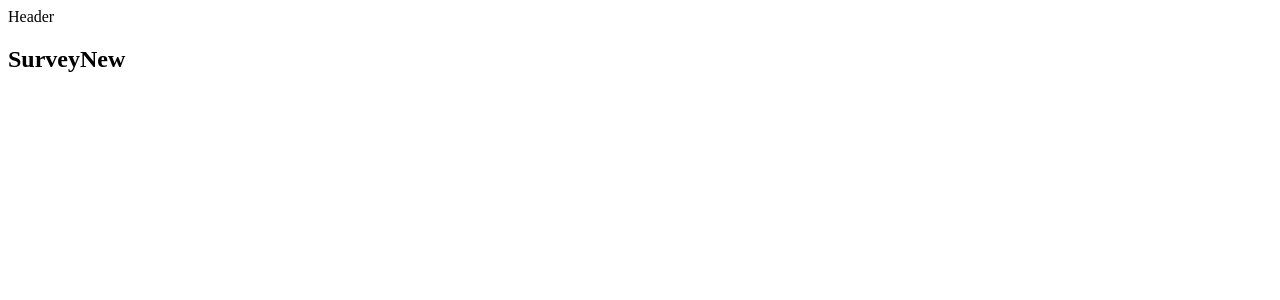
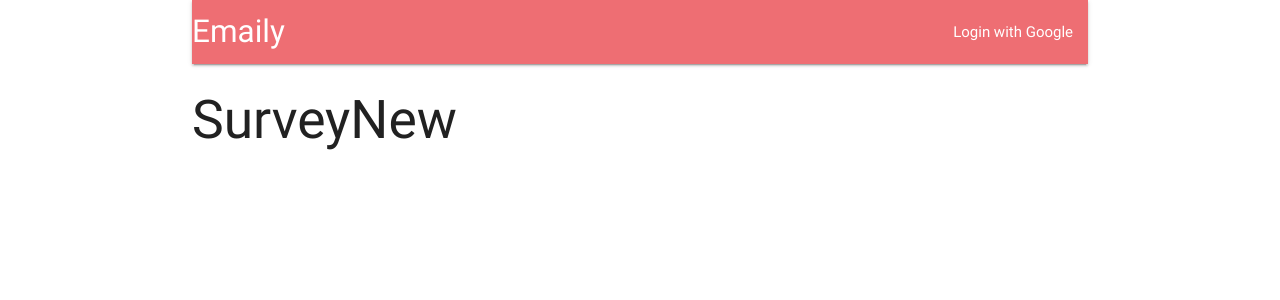
Before and after one commit to denleonchev/emaily-server, a React (Create React App) app in the folder client/: page /servey_new in a window 1280 px wide. Shown: the top 300 px of the page. Built offline with nearby package versions, Linux system fonts and the light colour scheme; no server answers.

Commit message:
Continue

```diff
--- /dev/null
+++ b/client/src/actions/index.js
@@ -0,0 +1,9 @@
+import axios from 'axios';
+import { FETCH_USER } from './types';
+
+export const fetchUser = () => {
+  return function (dispatch) {
+    axios.get('/api/cur_user')
+      .then(res => dispatch({type: FETCH_USER, payload: res}))
+  }
+}
--- /dev/null
+++ b/client/src/actions/types.js
@@ -0,0 +1 @@
+export const FETCH_USER = 'fetch_user';
--- a/client/src/components/App.js
+++ b/client/src/components/App.js
@@ -1,5 +1,8 @@
-import React from 'react';
+import React, { Component } from 'react';
 import { BrowserRouter as Router, Route } from 'react-router-dom';
+import { connect } from 'react-redux';
+
+import * as actions from '../actions';
 
 import Header from './Header'
 
@@ -13,9 +16,13 @@ const Landing = () => (
     <h2>Landing</h2>
 )
 
-const App = () => {
+class App extends Component {
+  componentDidMount() {
+    this.props.fetchUser();
+  }
+  render() {
     return (
-        <div>
+        <div className="container">
             <Router>
                 <div>
                     <Header />
@@ -26,6 +33,15 @@ const App = () => {
             </Router>
         </div>
     );
+  }
 }
 
-export default App;
+const mapDispatchToProps = (dispatch) => {
+  return {
+    fetchUser: () => {
+      dispatch(actions.fetchUser());
+    }
+  }
+};
+
+export default connect(null, mapDispatchToProps)(App);
--- a/client/src/components/Header.js
+++ b/client/src/components/Header.js
@@ -3,9 +3,14 @@ import React, { Component } from 'react';
 class Header extends Component {
     render() {
         return (
-            <div>
-                Header
-            </div>
+            <nav className="nav-wrapper">
+              <a className="left brand-logo">Emaily</a>
+              <ul className="right">
+                <li>
+                  <a href="/auth/google">Login with Google</a>
+                </li>
+              </ul>
+            </nav>
         )
     }
 }
--- a/client/src/index.js
+++ b/client/src/index.js
@@ -1,12 +1,15 @@
+import 'materialize-css/dist/css/materialize.min.css';
+
 import React from 'react';
 import ReactDom from 'react-dom';
 import { Provider } from 'react-redux';
 import { createStore, applyMiddleware } from 'redux';
+import thunk from 'redux-thunk';
 
 import App from './components/App';
 import reducers from './reducers';
 
-const store = createStore(reducers, {}, applyMiddleware());
+const store = createStore(reducers, {}, applyMiddleware(...[thunk]));
 
 ReactDom.render(
     <Provider store={store}>
```
Also changed, not shown: client/package.json (+6 -1 lines), 1 other file (tests, documents, lock files or other folders).
